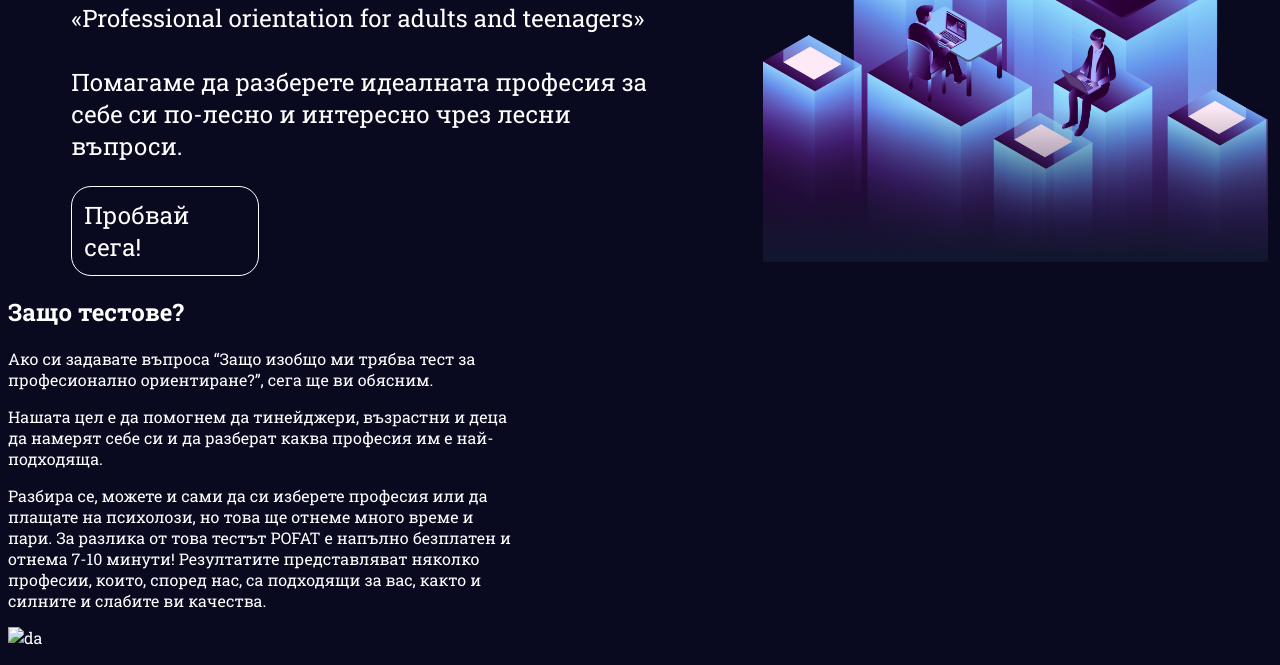
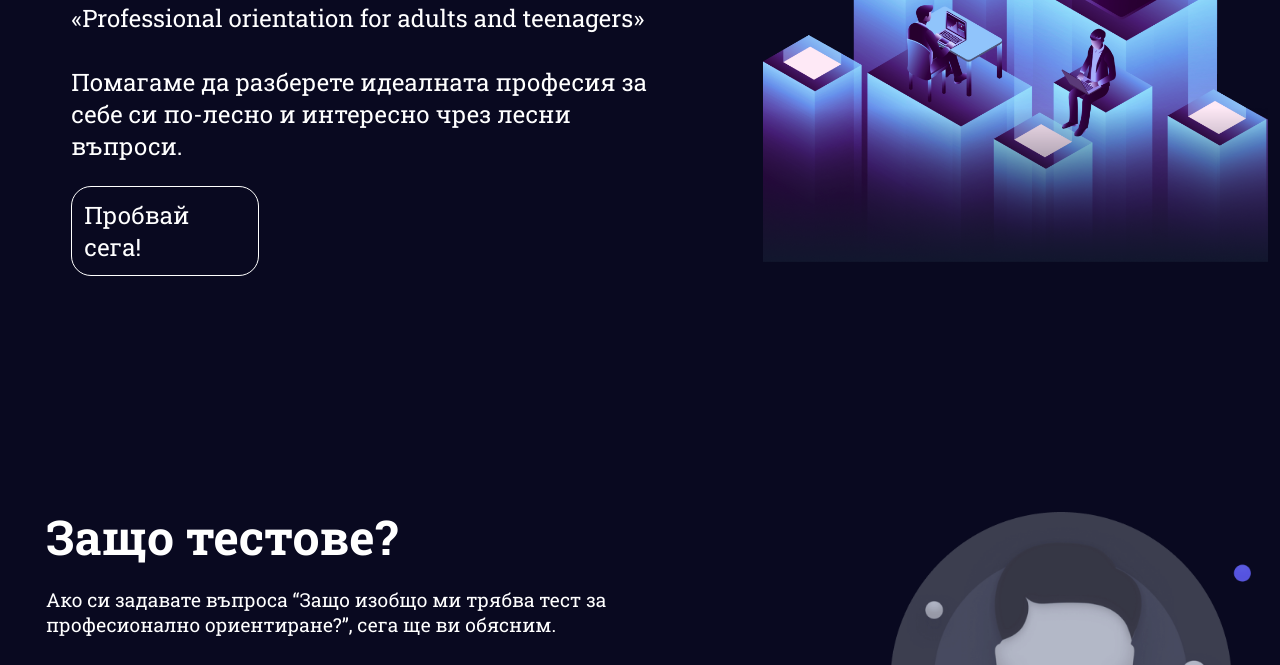
Before and after one commit to Svetoslav47/POFAT, a plain HTML site: page FrontEnd/MainPage/index.html in a window 1280 px wide. Shown: the part 245-910 px from the top of the page. Drawn offline with Linux system fonts and the light colour scheme; files whose address does not match are found by name.

Commit message:
main design

```diff
--- a/FrontEnd/MainPage/index.html
+++ b/FrontEnd/MainPage/index.html
@@ -23,15 +23,15 @@
             <img src="images/mainimg.png" alt="da">
         </div>
     </div>
-    <div>
-        <div>
+    <div class="second_thing">
+        <div class="second_text">
             <h2>Защо тестове?</h2>
             <p>Ако си задавате въпроса “Защо изобщо ми трябва тест за <br>професионално ориентиране?”, сега ще ви обясним.  </p>
             <p>Нашата цел е да помогнем да тинейджери, възрастни и деца<br> да намерят себе си и да разберат каква професия им е най-<br>подходяща.</p>
             <p>Разбира се, можете и сами да си изберете професия или да <br>плащате на психолози, но това ще отнеме много време и <br>пари. За разлика от това тестът POFAT е напълно безплатен и<br> отнема 7-10 минути! Резултатите представляват няколко<br> професии, които, според нас, са подходящи за вас, както и <br>силните и слабите ви качества. </p>
         </div>
-        <div>
-            <img src="" alt="da">
+        <div class="second_image">
+            <img src="images/profileimg.png" alt=da">
         </div>
     </div>
 
--- a/FrontEnd/MainPage/styles.css
+++ b/FrontEnd/MainPage/styles.css
@@ -30,6 +30,7 @@ body{
   width: 32%;
   justify-content: center;
   align-items: center;
+  display: flex;
 }
 
 .first_text h1{
@@ -54,6 +55,42 @@ body{
   margin: 0px;
 }
 
+.second_thing{
+  display: flex;
+  margin-top: 15%;
+  align-items: center;
+  justify-content: center;
+  text-align: left;
+}
+
+.second_text{
+  display: flex;
+  flex-direction: column;
+  margin-left: 3%;
+  margin-right: auto;
+}
+
+.second_text h2{
+  font-size: 3em;
+  margin-bottom: 0px;
+}
+
+.second_text p{
+  font-size: 1.2em;
+}
+
+.second_image{
+  margin-right: 1.7%;
+  margin-left: 0px;
+  width: 30%;
+  height: 30%;
+}
+
+.second_image img{
+  width: 100%;
+  height: 100%;
+}
+
 
 /* SCROLLBAR*/
 /* width */
```
